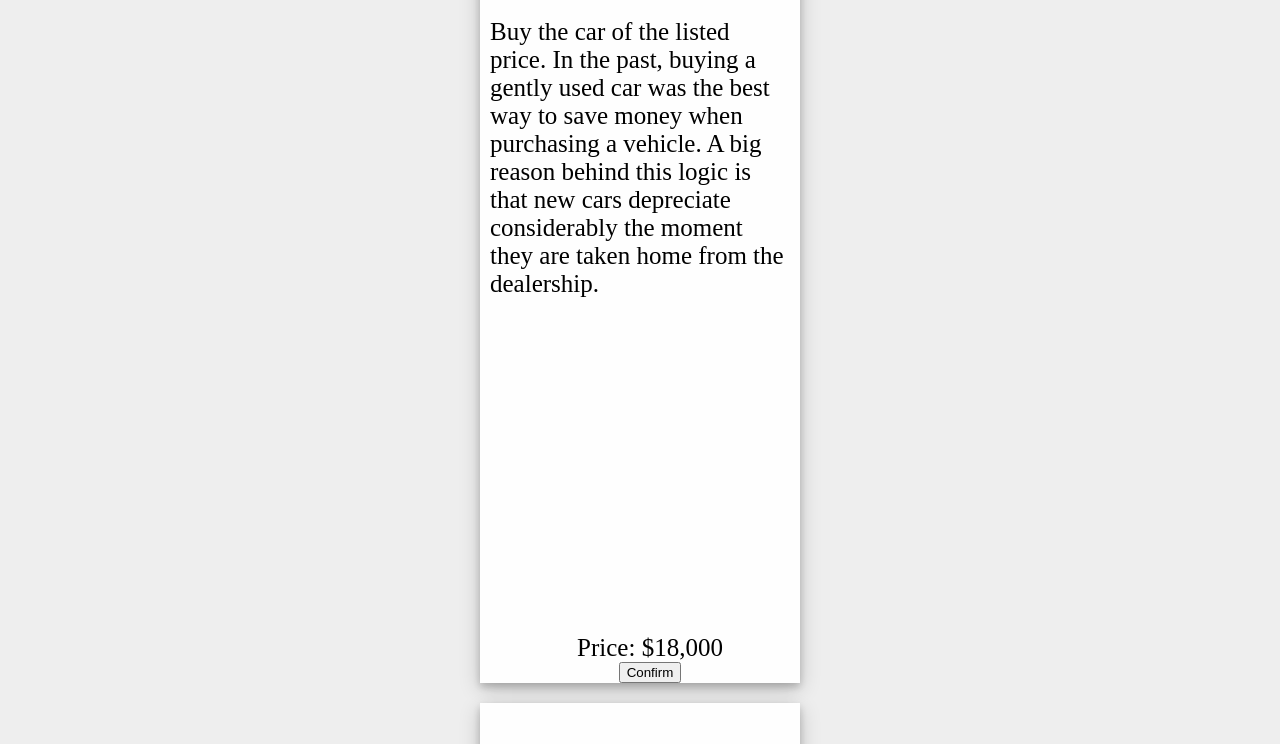
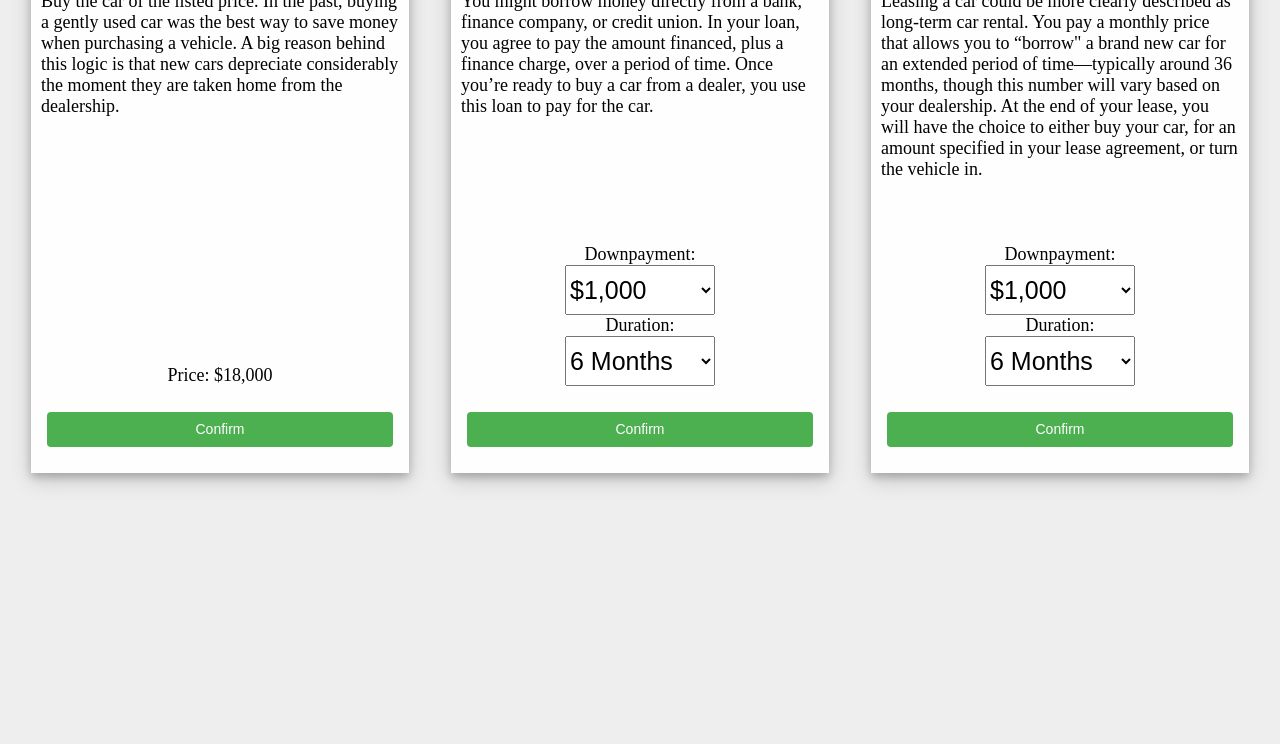
Before and after one commit to cindeycaineucsd/cse134b_car, a plain HTML site: page payment.html in a window 1280 px wide. Shown: the part 217-961 px from the top of the page. After the commit the page ends 800 px from the top, so only its background shows below. Drawn offline with Linux system fonts and the light colour scheme.

Commit message:
tweaked payment

```diff
--- a/payment.html
+++ b/payment.html
@@ -16,21 +16,27 @@
         </button>
     </div>
     <div class="space-40"></div>
-    <div id="main">
+
         <div class="payment_main">
             <div class="payment_option">
                 <h1>Buy</h1>
+                <div style="padding: 10px">
                 <p>Buy the car of the listed price. In the past, buying a gently used car was the best way to save money when purchasing a vehicle. A big reason behind this logic is that new cars depreciate considerably the moment they are taken home from the dealership.</p>
+                </div>
                 <div class="confirm_button">
                     <div class="center">
                         Price: $18,000
                     </div>
-                    <button type="button">Confirm</button>
+                    <div class="logincontainer">
+                        <button class="action-button logincontainer-button" onclick="congrats()">Confirm</button>
+                    </div>
                 </div>
             </div>
             <div class="payment_option">
                 <h1>Finance</h1>
+                <div style="padding: 10px">
                 <p>You might borrow money directly from a bank, finance company, or credit union. In your loan, you agree to pay the amount financed, plus a finance charge, over a period of time. Once you’re ready to buy a car from a dealer, you use this loan to pay for the car. </p>
+                </div>
                 <div class="confirm_button">
                     <div class="center">
                         Downpayment: <br>
@@ -51,12 +57,16 @@
                             <option value="30 Months">30 Months</option>
                         </select>
                     </div>
-                    <button type="button">Confirm</button>
+                    <div class="logincontainer">
+                        <button class="action-button logincontainer-button" onclick="congrats()">Confirm</button>
+                    </div>
                 </div>
             </div>
             <div class="payment_option">
                 <h1>Lease</h1>
+                <div style="padding: 10px; overflow: auto">
                 <p>Leasing a car could be more clearly described as long-term car rental. You pay a monthly price that allows you to “borrow" a brand new car for an extended period of time—typically around 36 months, though this number will vary based on your dealership. At the end of your lease, you will have the choice to either buy your car, for an amount specified in your lease agreement, or turn the vehicle in.</p>
+                </div>
                 <div class="confirm_button">
                     <div class="center">
                         Downpayment: <br>
@@ -77,10 +87,18 @@
                             <option value="30 Months">30 Months</option>
                         </select>
                     </div>
-                    <button type="button">Confirm</button>
-                </div>
+                    <div class="logincontainer">
+                        <button class="action-button logincontainer-button" onclick="congrats()">Confirm</button>
+                    </div>
             </div>
-        </div>
+
+     <script>
+    function congrats(){
+        document.location.href = "congratulations.html";
+    }
+     </script>
 </body>
 
+
+
 </html>
--- a/style.css
+++ b/style.css
@@ -342,19 +342,19 @@ input[type=text] {
 
 .payment_main {
     height: auto;
-    width: 970px;
     margin: auto;
+    padding: 10px;
+    display: flex;
 }
 
 .payment_option {
     background-color: #fefefe;
-    height: 800px;
+    height: 600px;
     margin: auto;
-    padding: 10px;
     display: inline-block;
     box-shadow: 0 4px 8px 0 rgba(0,0,0,0.2), 0 6px 20px 0 rgba(0,0,0,0.19);
-    font-size: 25px;
-    width: 320px;
+    font-size: 18px;
+    width: 30%;
     vertical-align: top;
     position: relative;
 }
@@ -393,15 +393,20 @@ input[type=text] {
     padding: 20px;
 }
 
+
 @media screen and (max-width: 1250px) {
     .car_detail {
         max-width: 450px;
     }
 }
 
-@media screen and (max-width: 1300px) {
+@media screen and (max-width: 600px) {
+    .payment_main{
+        display: block;
+    }
     .payment_option {
         display: block;
+        width: 80%;
         margin: 20px auto;
     }
 }
```
